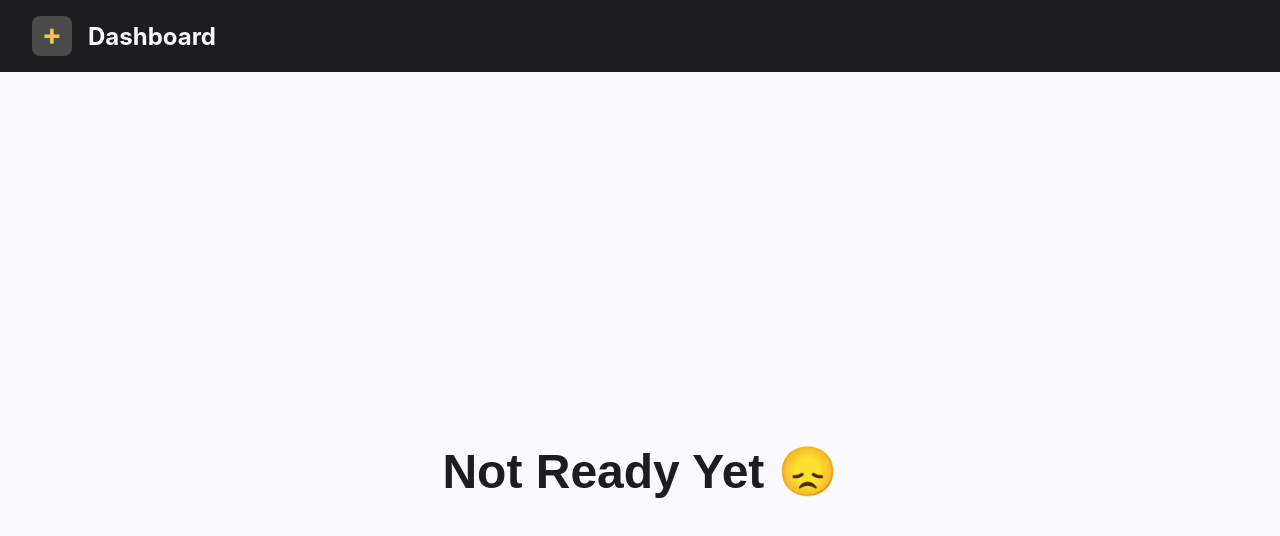
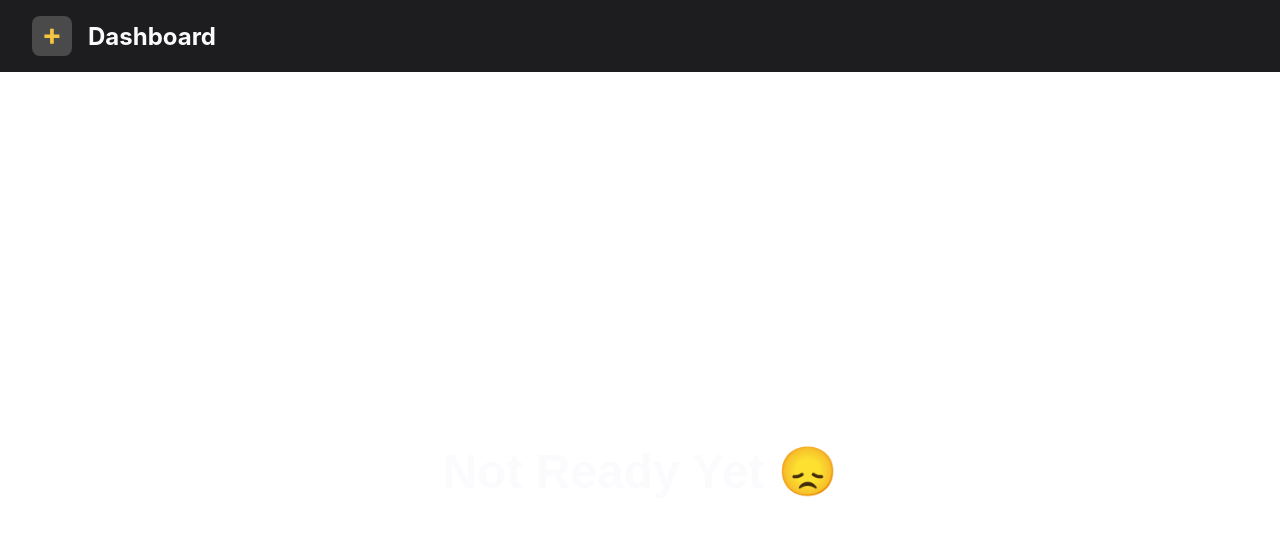
Before and after one commit to Hosanna13/log.ai, a Next.js app in the folder log.ai/: page /reflections in a window 1280 px wide. Shown: the top 536 px of the page. Built offline with nearby package versions, Linux system fonts and the light colour scheme.

Commit message:
Update dashboard.css

```diff
--- a/log.ai/src/app/reflections/dashboard.css
+++ b/log.ai/src/app/reflections/dashboard.css
@@ -5,10 +5,9 @@
     justify-content: center;
     height: 100vh;
     width: 100vw;
-    background-color: #FBFBFD;
 }
 .statement {
-    color: #1d1d1f;
+    color: #FBFBFD;
     font-size: 3rem;
     font-weight: bold;
     justify-content: center;
```
